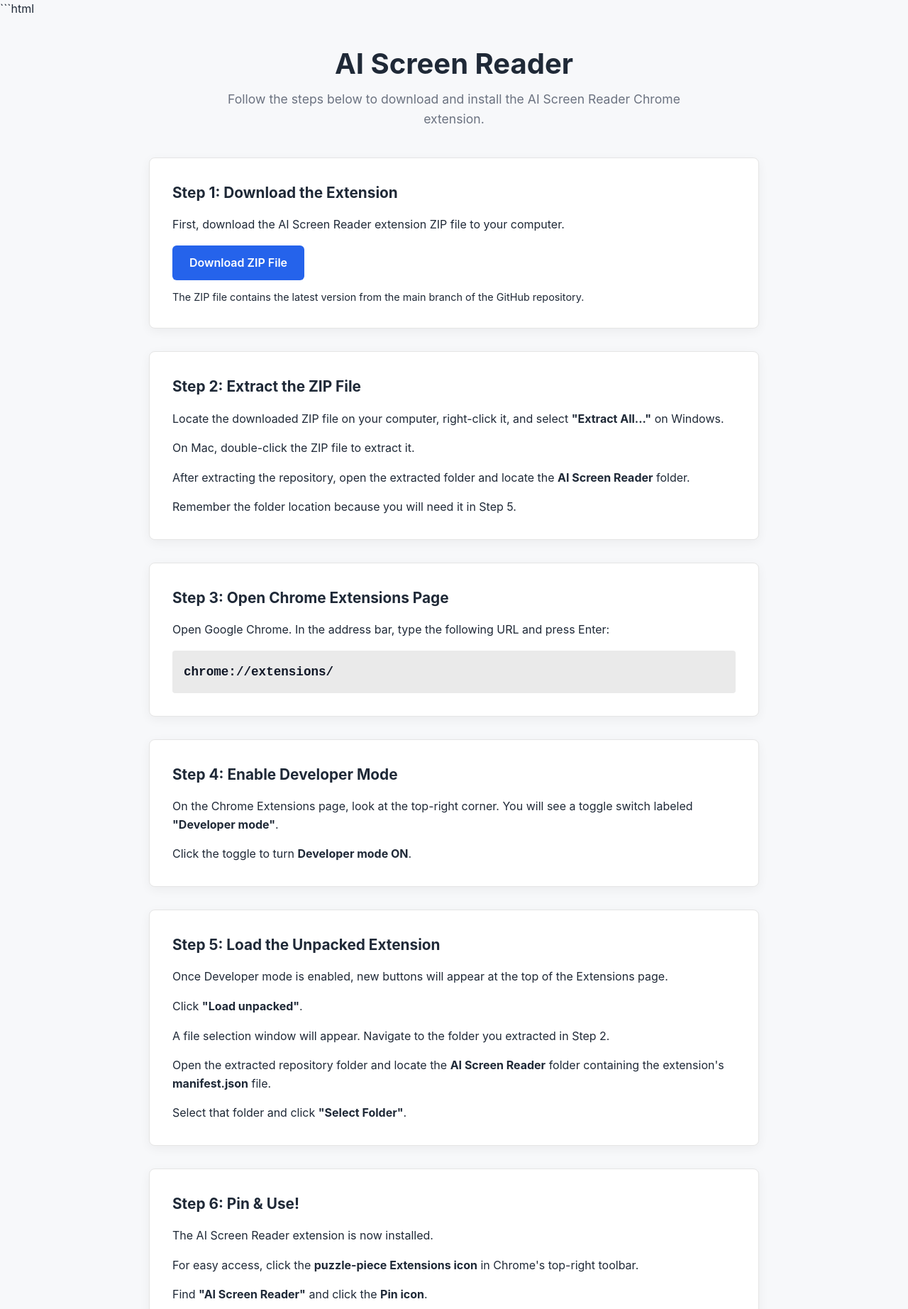
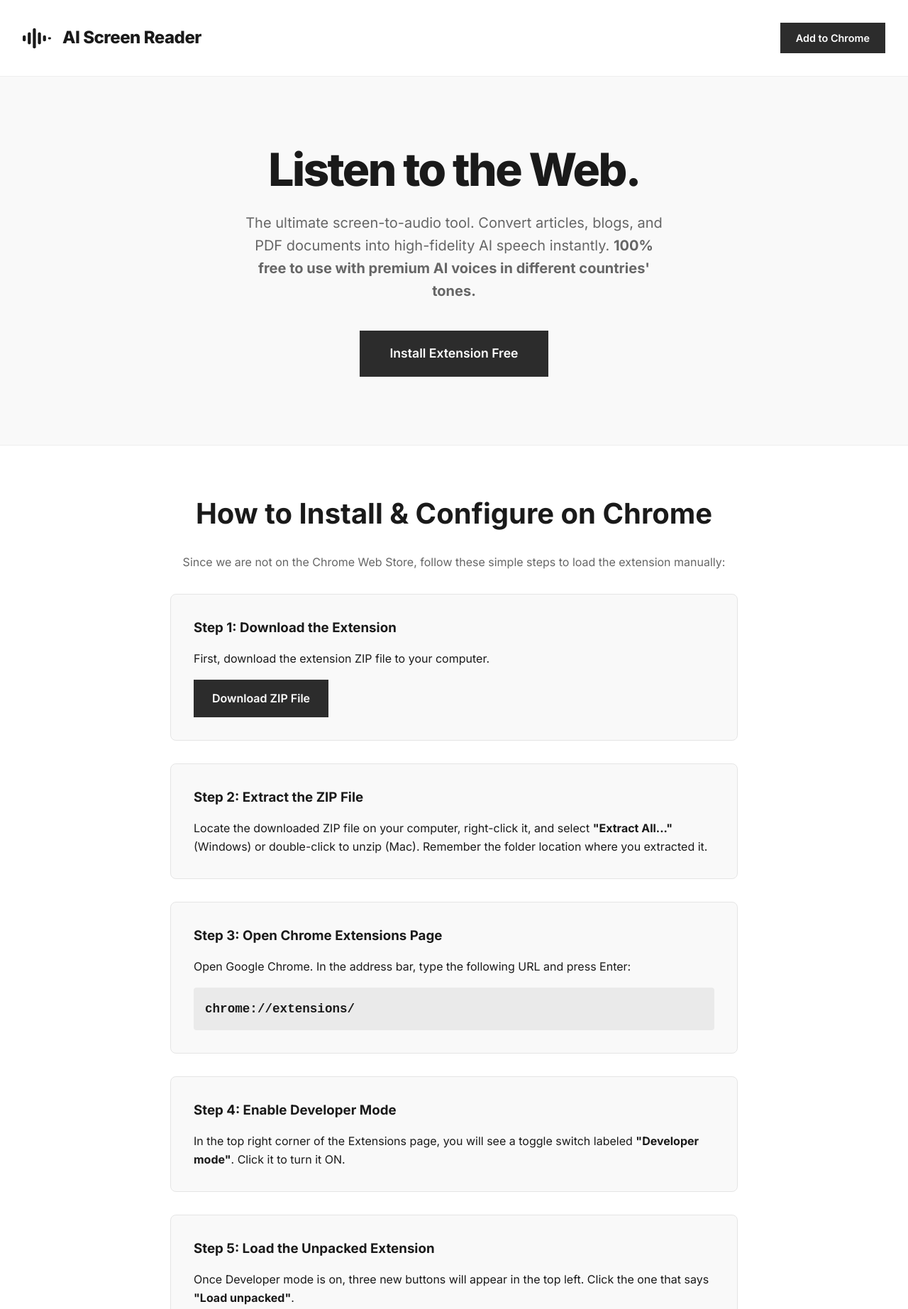
Before and after one commit to rohitgunthal18/AI-Screen-Reader, a browser extension: page index.html in a window 1280 px wide. Shown: the top 1845 px of the page at 71% size. Drawn offline with Linux system fonts and the light colour scheme.

Commit message:
Update index.html

````diff
--- a/index.html
+++ b/index.html
@@ -1,23 +1,28 @@
-```html
 <!DOCTYPE html>
 <html lang="en">
 <head>
   <meta charset="UTF-8">
   <meta name="viewport" content="width=device-width, initial-scale=1.0">
+  <title>AI Screen Reader - Best Text to Speech & PDF Audio Reader Extension</title>
+  <meta name="description" content="AI Screen Reader is a premium Chrome extension that converts any article, webpage, or PDF document into high-quality, natural-sounding audio using advanced AI voices.">
+  <meta name="keywords" content="AI Screen Reader, Article Reader, Document File Reader, PDF Reader, Text to Speech, TTS, Screen to Audio tool, Chrome Extension">
+  <meta name="author" content="AI Screen Reader Team">
+  <meta property="og:title" content="AI Screen Reader - Best Text to Speech & PDF Audio Reader Extension">
+  <meta property="og:description" content="Listen to any page, article, or PDF document. Clean content extraction and natural AI voices.">
+  <meta property="og:type" content="website">
 
-  <title>AI Screen Reader - Installation Guide</title>
+  <link rel="preconnect" href="https://fonts.googleapis.com">
+  <link rel="preconnect" href="https://fonts.gstatic.com" crossorigin>
+  <link href="https://fonts.googleapis.com/css2?family=Inter:wght@400;600;700;800&display=swap" rel="stylesheet">
 
   <style>
     :root {
-      --bg: #ffffff;
-      --page-bg: #f7f8fa;
-      --text: #1f2937;
-      --muted: #6b7280;
-      --border: #e5e5e5;
-      --primary: #2563eb;
-      --primary-hover: #1d4ed8;
-      --code-bg: #eaeaea;
-      --card-shadow: 0 4px 15px rgba(0, 0, 0, 0.05);
+      --bg: #f9f9f9;
+      --text: #1a1a1a;
+      --text-muted: #666;
+      --accent: #2c2c2c;
+      --accent-hover: #000;
+      --white: #fff;
     }
 
     * {
@@ -26,387 +31,214 @@
       padding: 0;
     }
 
-    html {
-      scroll-behavior: smooth;
-    }
-
     body {
-      font-family:
-        -apple-system,
-        BlinkMacSystemFont,
-        "Segoe UI",
-        Roboto,
-        Helvetica,
-        Arial,
-        sans-serif;
-
-      background: var(--page-bg);
+      font-family: 'Inter', sans-serif;
+      background: var(--bg);
       color: var(--text);
       line-height: 1.6;
     }
 
-    .container {
-      width: 100%;
-      max-width: 900px;
-      margin: 0 auto;
-      padding: 40px 20px 60px;
+    header {
+      padding: 2rem;
+      background: var(--white);
+      border-bottom: 1px solid #eee;
+      display: flex;
+      justify-content: space-between;
+      align-items: center;
     }
 
-    .header {
-      text-align: center;
-      margin-bottom: 40px;
+    .brand {
+      display: flex;
+      align-items: center;
+      gap: 1rem;
+      font-weight: 800;
+      font-size: 1.5rem;
+      letter-spacing: -0.02em;
     }
 
-    .header h1 {
-      font-size: 2.5rem;
-      line-height: 1.2;
-      margin-bottom: 12px;
-      font-weight: 700;
+    .logo {
+      width: 40px;
+      height: 40px;
     }
 
-    .header p {
-      color: var(--muted);
-      font-size: 1.1rem;
-      max-width: 650px;
-      margin: 0 auto;
+    .hero {
+      max-width: 900px;
+      margin: 6rem auto;
+      text-align: center;
+      padding: 0 1rem;
     }
 
-    .step-card {
-      background: var(--bg);
-      padding: 2rem;
-      border-radius: 8px;
-      border: 1px solid var(--border);
-      margin-bottom: 2rem;
-      box-shadow: var(--card-shadow);
+    h1 {
+      font-size: 4rem;
+      font-weight: 800;
+      letter-spacing: -0.04em;
+      line-height: 1.1;
+      margin-bottom: 1.5rem;
     }
 
-    .step-card h3 {
-      margin-bottom: 1rem;
-      font-size: 1.3rem;
-      color: var(--text);
-    }
-
-    .step-card p {
-      color: var(--text);
-      margin-bottom: 0;
-    }
-
-    .step-card p + p {
-      margin-top: 1rem;
+    .hero p {
+      font-size: 1.25rem;
+      color: var(--text-muted);
+      margin-bottom: 2.5rem;
+      max-width: 600px;
+      margin-left: auto;
+      margin-right: auto;
     }
 
     .cta-btn {
       display: inline-block;
-      margin-top: 1rem;
-      padding: 0.75rem 1.5rem;
-      font-size: 1rem;
+      background: var(--accent);
+      color: var(--white);
+      padding: 1rem 2.5rem;
+      border-radius: 0px;
+      text-decoration: none;
       font-weight: 600;
-      color: #ffffff;
-      background: var(--primary);
-      border-radius: 6px;
-      text-decoration: none;
-      border: none;
-      cursor: pointer;
-      transition:
-        background 0.2s ease,
-        transform 0.2s ease,
-        box-shadow 0.2s ease;
+      font-size: 1.1rem;
+      transition: background 0.2s, transform 0.1s;
+      border: 2px solid transparent;
     }
 
     .cta-btn:hover {
-      background: var(--primary-hover);
-      transform: translateY(-1px);
-      box-shadow: 0 5px 15px rgba(37, 99, 235, 0.25);
+      background: var(--accent-hover);
+      transform: translateY(-2px);
     }
 
-    .cta-btn:active {
-      transform: translateY(0);
+    .features {
+      background: var(--white);
+      padding: 6rem 1rem;
+      border-top: 1px solid #eee;
     }
 
-    .download-note {
-      margin-top: 12px;
-      font-size: 0.9rem;
-      color: var(--muted);
+    .features-grid {
+      max-width: 1200px;
+      margin: 0 auto;
+      display: grid;
+      grid-template-columns: repeat(auto-fit, minmax(300px, 1fr));
+      gap: 3rem;
     }
 
-    code {
-      display: block;
-      background: var(--code-bg);
-      padding: 1rem;
-      margin-top: 1rem;
-      border-radius: 4px;
-      font-size: 1.1rem;
-      font-weight: bold;
-      overflow-x: auto;
-      color: #111827;
+    .feature-card {
+      padding: 2.5rem;
+      background: var(--bg);
+      border: 1px solid #e5e5e5;
     }
 
-    .inline-code {
-      display: inline;
-      padding: 2px 6px;
-      margin: 0;
-      font-size: 0.95rem;
-      font-weight: 600;
+    .feature-card h3 {
+      font-size: 1.5rem;
+      margin-bottom: 1rem;
     }
 
-    .footer {
-      text-align: center;
-      color: var(--muted);
-      font-size: 0.9rem;
-      margin-top: 40px;
+    .feature-card p {
+      color: var(--text-muted);
     }
 
-    /* Success message */
-    .download-status {
-      display: none;
-      margin-top: 12px;
-      padding: 10px 14px;
-      border-radius: 6px;
-      background: #ecfdf5;
-      color: #047857;
+    footer {
+      text-align: center;
+      padding: 3rem 1rem;
+      color: var(--text-muted);
       font-size: 0.9rem;
     }
+  </style>
 
-    .download-status.show {
-      display: block;
+  <script type="application/ld+json">
+  {
+    "@context": "https://schema.org",
+    "@type": "SoftwareApplication",
+    "name": "AI Screen Reader",
+    "operatingSystem": "Chrome",
+    "applicationCategory": "BrowserExtension",
+    "offers": {
+      "@type": "Offer",
+      "price": "0"
+    },
+    "description": "Convert screen text to speech using natural AI voices. Supports articles, web pages, and local PDF files."
   }
-
-    /* Mobile */
-    @media (max-width: 600px) {
-      .container {
-        padding: 25px 15px 45px;
-      }
-
-      .header h1 {
-        font-size: 2rem;
-      }
-
-      .header p {
-        font-size: 1rem;
-      }
-
-      .step-card {
-        padding: 1.5rem;
-        margin-bottom: 1.25rem;
-      }
-
-      .step-card h3 {
-        font-size: 1.15rem;
-      }
-
-      .cta-btn {
-        width: 100%;
-        text-align: center;
-      }
-
-      code {
-        font-size: 0.95rem;
-      }
-    }
-  </style>
+  </script>
 </head>
-
 <body>
 
-  <main class="container">
-
-    <!-- Page Header -->
-    <header class="header">
-      <h1>AI Screen Reader</h1>
-      <p>
-        Follow the steps below to download and install the AI Screen Reader
-        Chrome extension.
-      </p>
+  <header>
+    <div class="brand">
+      <svg class="logo" viewBox="0 0 28 20" fill="currentColor">
+        <rect x="0"  y="7"  width="3" height="6"  rx="1.5"/>
+        <rect x="5"  y="4"  width="3" height="12" rx="1.5"/>
+        <rect x="10" y="0"  width="3" height="20" rx="1.5"/>
+        <rect x="15" y="4"  width="3" height="12" rx="1.5"/>
+        <rect x="20" y="7"  width="3" height="6"  rx="1.5"/>
+        <rect x="25" y="9"  width="3" height="2"  rx="1"/>
+      </svg>
+      AI Screen Reader
+    </div>
+    <a href="#" class="cta-btn" style="padding: 0.5rem 1.25rem; font-size: 0.9rem;">Add to Chrome</a>
   </header>
 
+  <section class="hero">
+    <h1>Listen to the Web.</h1>
+    <p>The ultimate screen-to-audio tool. Convert articles, blogs, and PDF documents into high-fidelity AI speech instantly. <strong>100% free to use with premium AI voices in different countries' tones.</strong></p>
+    <a href="#installation" class="cta-btn">Install Extension Free</a>
+  </section>
 
-    <!-- Step 1 -->
-    <div class="step-card">
+  <section id="installation" style="background: var(--white); padding: 4rem 1rem; border-top: 1px solid #eee; text-align: left;">
+    <div style="max-width: 800px; margin: 0 auto;">
+      <h2 style="font-size: 2.5rem; margin-bottom: 1.5rem; text-align: center;">How to Install & Configure on Chrome</h2>
+      <p style="margin-bottom: 2rem; color: var(--text-muted); text-align: center;">Since we are not on the Chrome Web Store, follow these simple steps to load the extension manually:</p>
 
-      <h3>Step 1: Download the Extension</h3>
-
-      <p>
-        First, download the AI Screen Reader extension ZIP file to your
-        computer.
-      </p>
-
-      <!-- DIRECT GITHUB DOWNLOAD BUTTON -->
-      <a
-        href="https://github.com/rohitgunthal18/AI-Screen-Reader/archive/refs/heads/main.zip"
-        class="cta-btn"
-        id="downloadBtn"
-      >
-        Download ZIP File
-      </a>
-
-      <div class="download-status" id="downloadStatus">
-        Your download should begin shortly.
+      <div style="background: var(--bg); padding: 2rem; border-radius: 8px; border: 1px solid #e5e5e5; margin-bottom: 2rem;">
+        <h3 style="margin-bottom: 1rem;">Step 1: Download the Extension</h3>
+        <p>First, download the extension ZIP file to your computer.</p>
+        <a href="https://github.com/rohitgunthal18/AI-Screen-Reader/archive/refs/heads/main.zip" class="cta-btn" style="margin-top: 1rem; display: inline-block; padding: 0.75rem 1.5rem; font-size: 1rem;">Download ZIP File</a>
       </div>
 
-      <p class="download-note">
-        The ZIP file contains the latest version from the main branch of the
-        GitHub repository.
-      </p>
-
+      <div style="background: var(--bg); padding: 2rem; border-radius: 8px; border: 1px solid #e5e5e5; margin-bottom: 2rem;">
+        <h3 style="margin-bottom: 1rem;">Step 2: Extract the ZIP File</h3>
+        <p>Locate the downloaded ZIP file on your computer, right-click it, and select <strong>"Extract All..."</strong> (Windows) or double-click to unzip (Mac). Remember the folder location where you extracted it.</p>
       </div>
 
-
-    <!-- Step 2 -->
-    <div class="step-card">
-
-      <h3>Step 2: Extract the ZIP File</h3>
-
-      <p>
-        Locate the downloaded ZIP file on your computer, right-click it, and
-        select <strong>"Extract All..."</strong> on Windows.
-      </p>
-
-      <p>
-        On Mac, double-click the ZIP file to extract it.
-      </p>
-
-      <p>
-        After extracting the repository, open the extracted folder and locate
-        the <strong>AI Screen Reader</strong> folder.
-      </p>
-
-      <p>
-        Remember the folder location because you will need it in Step 5.
-      </p>
-
+      <div style="background: var(--bg); padding: 2rem; border-radius: 8px; border: 1px solid #e5e5e5; margin-bottom: 2rem;">
+        <h3 style="margin-bottom: 1rem;">Step 3: Open Chrome Extensions Page</h3>
+        <p>Open Google Chrome. In the address bar, type the following URL and press Enter:</p>
+        <code style="display: block; background: #eaeaea; padding: 1rem; margin-top: 1rem; border-radius: 4px; font-size: 1.1rem; font-weight: bold;">chrome://extensions/</code>
       </div>
 
-
-    <!-- Step 3 -->
-    <div class="step-card">
-
-      <h3>Step 3: Open Chrome Extensions Page</h3>
-
-      <p>
-        Open Google Chrome. In the address bar, type the following URL and
-        press Enter:
-      </p>
-
-      <code>
-        chrome://extensions/
-      </code>
-
+      <div style="background: var(--bg); padding: 2rem; border-radius: 8px; border: 1px solid #e5e5e5; margin-bottom: 2rem;">
+        <h3 style="margin-bottom: 1rem;">Step 4: Enable Developer Mode</h3>
+        <p>In the top right corner of the Extensions page, you will see a toggle switch labeled <strong>"Developer mode"</strong>. Click it to turn it ON.</p>
       </div>
 
-
-    <!-- Step 4 -->
-    <div class="step-card">
-
-      <h3>Step 4: Enable Developer Mode</h3>
-
-      <p>
-        On the Chrome Extensions page, look at the top-right corner.
-        You will see a toggle switch labeled
-        <strong>"Developer mode"</strong>.
-      </p>
-
-      <p>
-        Click the toggle to turn <strong>Developer mode ON</strong>.
-      </p>
-
+      <div style="background: var(--bg); padding: 2rem; border-radius: 8px; border: 1px solid #e5e5e5; margin-bottom: 2rem;">
+        <h3 style="margin-bottom: 1rem;">Step 5: Load the Unpacked Extension</h3>
+        <p>Once Developer mode is on, three new buttons will appear in the top left. Click the one that says <strong>"Load unpacked"</strong>.</p>
+        <p style="margin-top: 1rem;">A file dialog will open. Navigate to the folder where you extracted the ZIP file in Step 2, select the folder, and click "Select Folder".</p>
       </div>
 
+      <div style="background: var(--bg); padding: 2rem; border-radius: 8px; border: 1px solid #e5e5e5;">
+        <h3 style="margin-bottom: 1rem;">Step 6: Pin & Use!</h3>
+        <p>The extension is now installed! For easy access, click the "puzzle piece" Extensions icon in Chrome's top right toolbar, find "AI Screen Reader", and click the <strong>Pin icon</strong>.</p>
+        <p style="margin-top: 1rem;">Click the pinned icon on any webpage or PDF to start listening.</p>
+      </div>
+    </div>
+  </section>
 
-    <!-- Step 5 -->
-    <div class="step-card">
+  <section class="features">
+    <div class="features-grid">
+      <div class="feature-card">
+        <h3>Smart Article Extraction</h3>
+        <p>Our advanced parsing engine instantly identifies and reads the main content of any page—completely ignoring ads, navigation menus, and repetitive boilerplate.</p>
+      </div>
+      <div class="feature-card">
+        <h3>Local & Online PDF Reader</h3>
+        <p>Your documents aren't limited to the web. Open any local or online PDF file directly in your Chrome browser, and let the AI Screen Reader narrate it flawlessly.</p>
+      </div>
+      <div class="feature-card">
+        <h3>Free Premium Regional Voices</h3>
+        <p>Experience completely free, ultra-realistic regional voices powered by the Fish Audio S2.1 Pro model. Seamlessly switch between distinct, natural country tones (US, UK, Indian, and more).</p>
+      </div>
+    </div>
+  </section>
 
-      <h3>Step 5: Load the Unpacked Extension</h3>
-
-      <p>
-        Once Developer mode is enabled, new buttons will appear at the top of
-        the Extensions page.
-      </p>
-
-      <p>
-        Click <strong>"Load unpacked"</strong>.
-      </p>
-
-      <p>
-        A file selection window will appear. Navigate to the folder you
-        extracted in Step 2.
-      </p>
-
-      <p>
-        Open the extracted repository folder and locate the
-        <strong>AI Screen Reader</strong> folder containing the extension's
-        <strong>manifest.json</strong> file.
-      </p>
-
-      <p>
-        Select that folder and click <strong>"Select Folder"</strong>.
-      </p>
-
-    </div>
-
-
-    <!-- Step 6 -->
-    <div class="step-card">
-
-      <h3>Step 6: Pin &amp; Use!</h3>
-
-      <p>
-        The AI Screen Reader extension is now installed.
-      </p>
-
-      <p>
-        For easy access, click the
-        <strong>puzzle-piece Extensions icon</strong>
-        in Chrome's top-right toolbar.
-      </p>
-
-      <p>
-        Find <strong>"AI Screen Reader"</strong> and click the
-        <strong>Pin icon</strong>.
-      </p>
-
-      <p>
-        Click the pinned AI Screen Reader icon on any supported webpage or
-        PDF to start listening.
-      </p>
-
-    </div>
-
-
-    <!-- Footer -->
-    <footer class="footer">
-      <p>
-        AI Screen Reader &copy; <span id="currentYear"></span>
-      </p>
+  <footer>
+    &copy; <script>document.write(new Date().getFullYear())</script> AI Screen Reader. All rights reserved.
   </footer>
-
-  </main>
-
-
-  <!-- JavaScript -->
-  <script>
-
-    // Set current year automatically
-    document.getElementById("currentYear").textContent =
-      new Date().getFullYear();
-
-
-    // Download button interaction
-    const downloadBtn = document.getElementById("downloadBtn");
-    const downloadStatus = document.getElementById("downloadStatus");
-
-    downloadBtn.addEventListener("click", function () {
-
-      downloadStatus.classList.add("show");
-
-      // Hide message after 5 seconds
-      setTimeout(function () {
-        downloadStatus.classList.remove("show");
-      }, 5000);
-
-    });
-
-  </script>
 
 </body>
 </html>
-```
````
Lines whose indentation alone changed are shown as unchanged.
